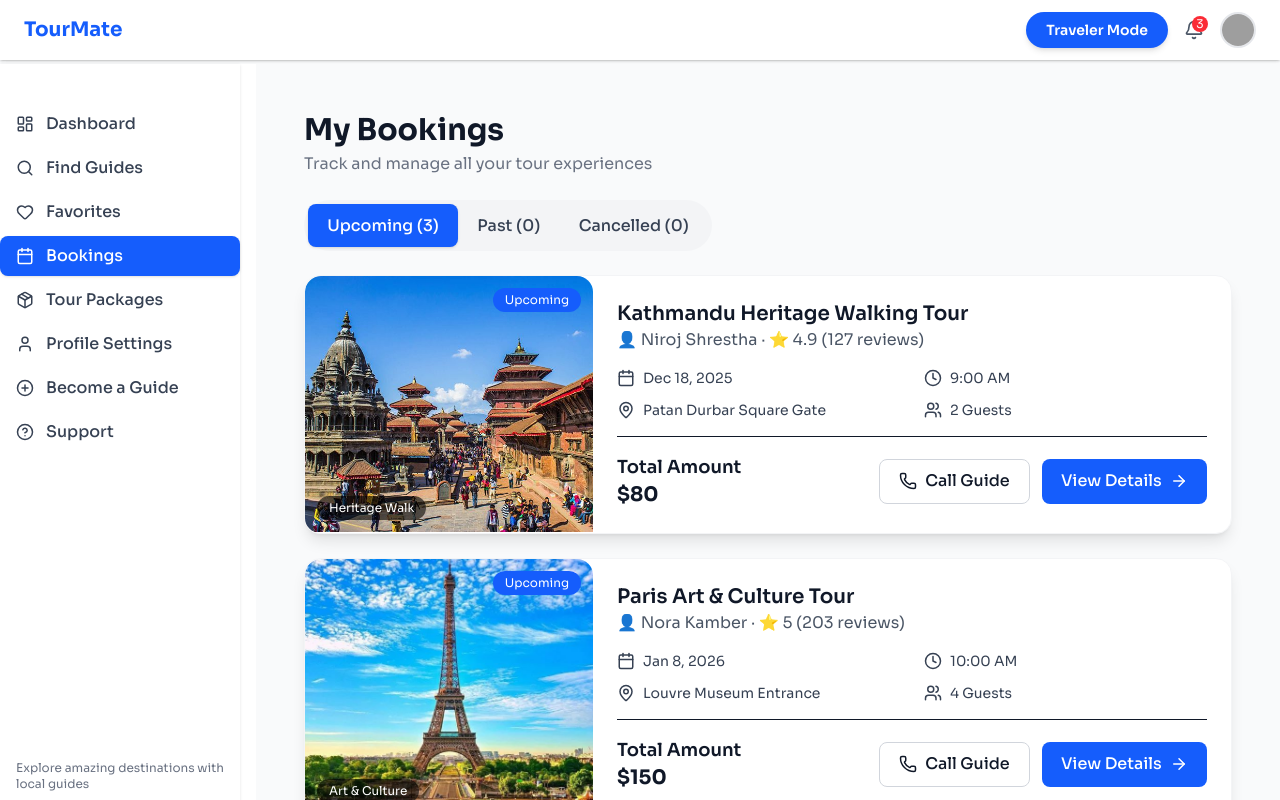
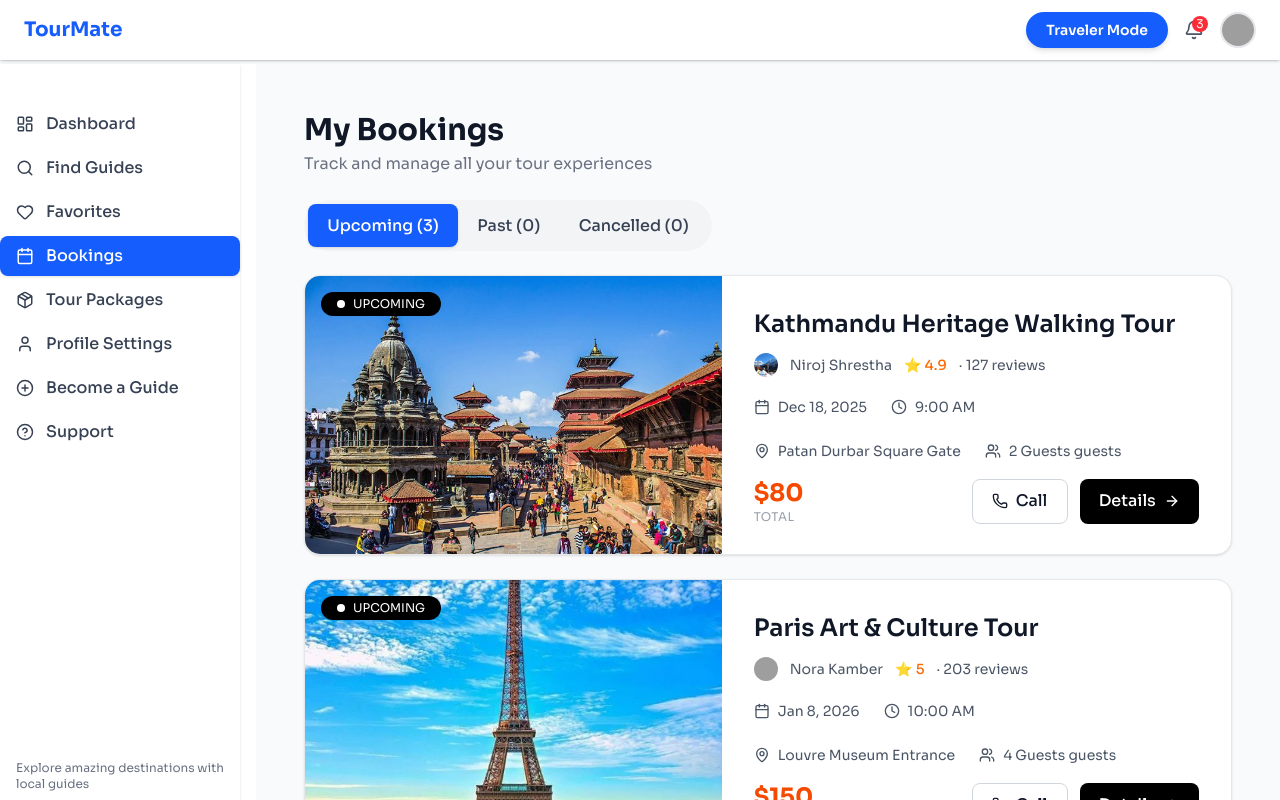
Before and after one commit to Ryuklyn/Tourmate_Frontend, a React (Vite) app in the folder Tourmate/: page /dashboard/bookings in a window 1280 px wide. Built offline with nearby package versions, Linux system fonts and the light colour scheme; grey boxes are pictures that could not be loaded.

Commit message:
bookings

```diff
--- a/Tourmate/src/pages/Usedashboard/Bookings.jsx
+++ b/Tourmate/src/pages/Usedashboard/Bookings.jsx
@@ -30,6 +30,7 @@ export default function Bookings() {
       rating: 4.9,
       reviews: 127,
       image: Patan,
+      guideAvatar: NirojSirImg,
       date: "Dec 18, 2025",
       time: "9:00 AM",
       guests: "2 Guests",
@@ -47,6 +48,8 @@ export default function Bookings() {
       rating: 5.0,
       reviews: 203,
       image: Paris,
+      guideAvatar:
+        "https://images.unsplash.com/photo-1573497019940-1c28c88b4f3e?w=300&h=300&fit=crop",
       date: "Jan 8, 2026",
       time: "10:00 AM",
       guests: "4 Guests",
@@ -64,6 +67,8 @@ export default function Bookings() {
       rating: 4.8,
       reviews: 156,
       image: Tokyo,
+      guideAvatar:
+        "https://images.unsplash.com/photo-1438761681033-6461ffad8d80?w=300&h=300&fit=crop",
       date: "Feb 12, 2026",
       time: "6:00 PM",
       guests: "3 Guests",
@@ -96,78 +101,90 @@ export default function Bookings() {
         </button>
       </div>
 
-      {/* Booking Cards */}
       <div className="space-y-6">
         {bookings.map((b) => (
           <div
             key={b.id}
-            className="bg-white shadow-lg rounded-2xl flex overflow-hidden border border-gray-100"
+            className="bg-white rounded-2xl border border-gray-200 shadow-sm overflow-hidden flex h-[280px]"
           >
-            {/* Image Section */}
-            <div className="relative w-72 h-64 overflow-hidden">
+            {/* LEFT IMAGE (FIXED SIZE) */}
+            <div className="relative w-[45%] h-full shrink-0">
               <img
                 src={b.image}
                 alt={b.title}
-                className="w-full h-full object-cover rounded-t-2xl"
+                className="w-full h-full object-cover"
               />
 
               {/* Status Badge */}
-              <span className="absolute top-3 right-3 bg-blue-600 text-white text-xs px-3 py-1 rounded-full">
-                {b.status}
-              </span>
-
-              {/* Category badge */}
-              <span className="absolute bottom-3 left-3 bg-black/60 text-white text-xs px-3 py-1 rounded-full">
-                {b.category}
+              <span className="absolute top-4 left-4 bg-black text-white text-xs px-4 py-1 rounded-full flex items-center gap-2">
+                <span className="w-2 h-2 bg-white rounded-full" />
+                {b.status.toUpperCase()}
               </span>
             </div>
 
-            {/* Content Section */}
-            <div className="flex-1 p-6">
-              {/* Title */}
-              <h2 className="text-xl font-semibold">{b.title}</h2>
+            {/* RIGHT CONTENT */}
+            <div className="flex-1 p-8 flex flex-col justify-between overflow-hidden">
+              {/* Top Content */}
+              <div>
+                <h2 className="text-2xl font-semibold leading-snug mb-3 line-clamp-2">
+                  {b.title}
+                </h2>
 
-              <p className="text-gray-600 mb-4">
-                👤 {b.guide} · ⭐ {b.rating} ({b.reviews} reviews)
-              </p>
+                <div className="flex items-center gap-3 text-sm text-gray-600 mb-5">
+                  <img
+                    src={b.guideAvatar}
+                    alt={b.guide}
+                    className="w-6 h-6 rounded-full object-cover"
+                  />
+                  <span>{b.guide}</span>
+                  <span className="text-orange-500 font-medium">
+                    ⭐ {b.rating}
+                  </span>
+                  <span>· {b.reviews} reviews</span>
+                </div>
 
-              {/* Info grid */}
-              <div className="grid grid-cols-2 gap-x-6 gap-y-3 text-sm text-gray-700">
+                <div className="flex flex-wrap gap-6 text-sm text-gray-600">
                   <div className="flex items-center gap-2">
-                  <Calendar size={18} /> {b.date}
+                    <Calendar size={16} />
+                    {b.date}
                   </div>
                   <div className="flex items-center gap-2">
-                  <Clock size={18} /> {b.time}
+                    <Clock size={16} />
+                    {b.time}
                   </div>
                   <div className="flex items-center gap-2">
-                  <MapPin size={18} /> {b.meetingPoint}
+                    <MapPin size={16} />
+                    {b.meetingPoint}
                   </div>
                   <div className="flex items-center gap-2">
-                  <Users size={18} /> {b.guests}
+                    <Users size={16} />
+                    {b.guests} guests
+                  </div>
                 </div>
               </div>
 
-              <hr className="my-4" />
-
-              {/* Bottom Section */}
-              <div className="flex items-center justify-between mt-4">
-                {/* Total Amount (Stacked) */}
+              {/* Bottom */}
+              <div className="flex items-center justify-between pt-4">
                 <div>
-                  <p className="text-lg font-semibold">Total Amount</p>
-                  <p className="text-xl font-bold">{b.total}</p>
+                  <p className="text-2xl font-bold text-orange-600">
+                    {b.total}
+                  </p>
+                  <p className="text-xs uppercase text-gray-400 tracking-wide">
+                    Total
+                  </p>
                 </div>
 
-                {/* Buttons Right Aligned */}
                 <div className="flex gap-3">
-                  <button className="flex items-center gap-2 px-4 py-2 rounded-xl border border-gray-300 hover:bg-gray-50 transition">
-                    <Phone size={18} /> Call Guide
+                  <button className="px-5 py-2 rounded-full border border-gray-300 hover:bg-gray-50 transition flex items-center gap-2">
+                    <Phone size={16} />
+                    Call
                   </button>
 
                   <button
-                    onClick={() => handleViewDetails()}
-                    className="flex items-center gap-2 px-5 py-2 bg-blue-600 text-white rounded-xl hover:bg-blue-700 transition"
+                    onClick={() => handleViewDetails(b.id)}
+                    className="px-6 py-2 rounded-full bg-black text-white hover:bg-gray-900 transition flex items-center gap-2"
                   >
-                    View Details <ArrowRight size={18} />
+                    Details <ArrowRight size={16} />
                   </button>
                 </div>
               </div>
```
Lines whose indentation alone changed are shown as unchanged.
